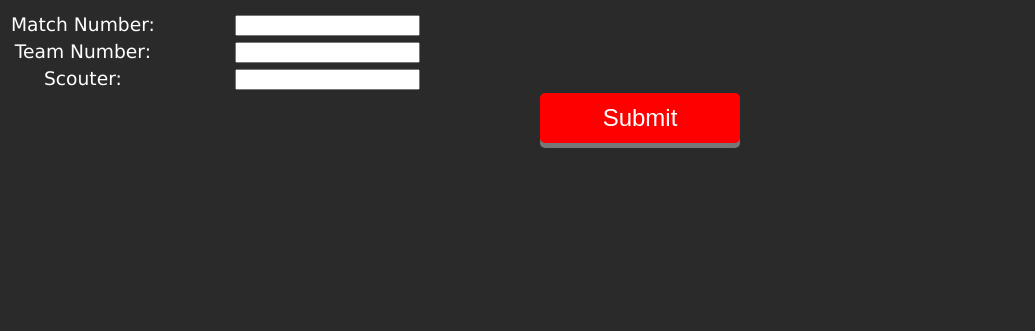
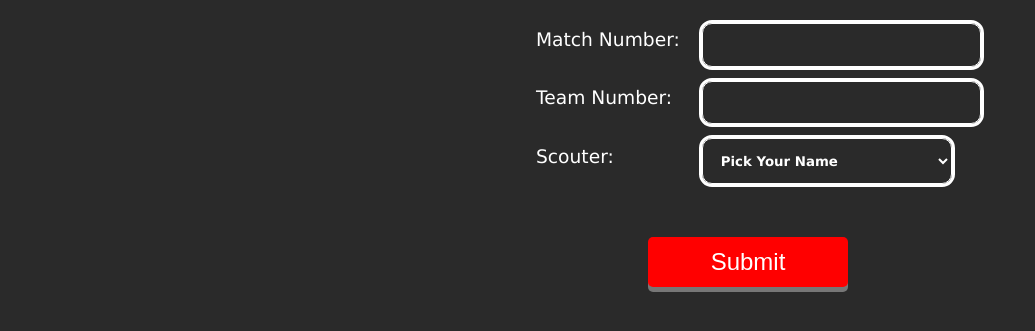
Before and after one commit to cavineers/ScoutingApp2023, a Flask app: template templates/2023/home.html in a window 1280 px wide. Shown: the part 80-411 px from the top of the page, without its empty margins (0-1035 px from the left). Run offline with Flask 2, Linux system fonts and the light colour scheme; the template is opened without the code that fills it, so the values that code supplies are empty.

Commit message:
match select page
match select page styled and added names dropdown

```diff
--- a/comps/comp2023/names.txt
+++ b/comps/comp2023/names.txt
@@ -24,7 +24,7 @@ Grant Chad
 Greenhill Kate
 Greensfelder Caden
 Grice Ashley
-Grice  Thomas
+Grice Thomas
 Ha Bryan
 Hayden Grant
 Haynes Reid
@@ -45,7 +45,7 @@ Maginnis Max
 Malta Maggie
 Malta Sam
 Marques Mateo
-McCabe  Sean
+McCabe Sean
 McManus Aiden
 Meacham Dylan
 Moore Addisyn
--- a/static/2023/css/home.css
+++ b/static/2023/css/home.css
@@ -1,9 +1,15 @@
+.content {
+    margin-left: 525px;
+}
+
 .submit {
     height: 50px;
     width: 200px;
     background-color: #ff0000; /* Red */
     border: none;
     color: white;
+    margin-top: 50px;
+    margin-left: 115px;
     text-align: center;
     text-decoration: none;
     font-size: 24px;
@@ -14,37 +20,25 @@
 .submit:hover {background-color: #cf0000}
 
 .submit:active {
-  background-color: #cf0000;
-  box-shadow: 0 0px #666;
-  transform: translateY(5px);
+    background-color: #cf0000;
+    box-shadow: 0 0px #666;
+    transform: translateY(5px);
 }
 
-.autocomplete-items {
-  position: absolute;
-  border: 1px solid #d4d4d4;
-  border-bottom: none;
-  border-top: none;
-  z-index: 99;
-  /*position the autocomplete items to be the same width as the container:*/
-  top: 100%;
-  left: 0;
-  right: 0;
+.input {
+    background-color: #2a2a2a;
+    margin-top: 10px;
+    font-weight: bold;
+    color: white;
+    padding: 1em;
+    border-radius: 10px;
+    border: 1px solid #ffffff;
+    outline: solid white;
+    width: 250px;
+    font-family: Geneva, Segoe UI, Verdana, sans-serif;
+    resize: none;
 }
 
-.autocomplete-items div {
-  padding: 10px;
-  cursor: pointer;
-  background-color: #fff;
-  border-bottom: 1px solid #d4d4d4;
+.input::after {
+    background-color: black;
 }
-
-/*when hovering an item:*/
-.autocomplete-items div:hover {
-  background-color: #e9e9e9;
-}
-
-/*when navigating through the items using the arrow keys:*/
-.autocomplete-active {
-  background-color: DodgerBlue !important;
-  color: #ffffff;
-}
--- a/templates/2023/home.html
+++ b/templates/2023/home.html
@@ -8,23 +8,91 @@
 <script src="/static/2023/js/navstamp.js"></script>
 {% endblock %}
 {% block contents %}
-<div style="text-align: center; align-items: center;">
+<div class="content">
     <form id="submitForm">
-        <table class="table">
+        <table class="table" autocomplete="off">
             <tr>
                 <td><label for="matchNumber">Match Number:&emsp;</label></td>
-                <td><input name="matchNumber" type="number" /></td>
+                <td><input class="input" name="matchNumber" type="number" /></td>
             </tr>
             <tr>
                 <td><label for="teamNumber">Team Number:&emsp;</label></td>
-                <td><input name="teamNumber" type="number" /></td>
+                <td><input class="input" name="teamNumber" type="number" /></td>
             </tr>
             <tr>
                 <td><label for="scouterName">Scouter:&emsp;</label></td>
-                <td>
-                    <div class="autocomplete" style="width:300px;">
-                        <input id="name" name="scouterName" autocomplete="off" />
-                    </div>
+                <td class="select">
+                    <select class="input" id="name" name="scouterName">
+                        <option value="placeholder">Pick Your Name</option>
+                        <option value="AbellanoJonah">Jonah Abellano</option>
+                        <option value="AvillaAnthony">Anthony Avilla</option>
+                        <option value="BakerTaryn">Taryn Baker</option>
+                        <option value="BechtelLogan">Logan Bechtel</option>
+                        <option value="BellLaura">Laura Bell</option>
+                        <option value="BoomerBrett">Brett Boomer</option>
+                        <option value="BostJames">James Bost</option>
+                        <option value="BuchtLucas">Lucas Bucht</option>
+                        <option value="CeryesSadie">Sadie Ceryes</option>
+                        <option value="CollinsBrennen">Brennen Collins</option>
+                        <option value="ComeauDulcey">Dulcey Comeau</option>
+                        <option value="ComeauBrady">Brady Comeau </option>
+                        <option value="D'AmicoPeter">Peter D'Amico</option>
+                        <option value="DavisPaul">Paul Davis</option>
+                        <option value="DavisElijah">Elijah Davis</option>
+                        <option value="DonyinahJay">Jay Donyinah</option>
+                        <option value="FlynnGavin">Gavin Flynn</option>
+                        <option value="FlynnPatrick">Patrick Flynn</option>
+                        <option value="GardinerAndrew">Andrew Gardiner</option>
+                        <option value="GardinerThomas ">Thomas Gardiner</option>
+                        <option value="GashNick">Nick Gash</option>
+                        <option value="GoodyearJake">Jake Goodyear </option>
+                        <option value="GrantChad">Chad Grant</option>
+                        <option value="GreenhillKate">Kate Greenhill</option>
+                        <option value="GreensfelderCaden">Caden Greensfelder</option>
+                        <option value="GriceAshley">Ashley Grice</option>
+                        <option value="GriceThomas">Thomas Grice</option>
+                        <option value="HaBryan">Bryan Ha</option>
+                        <option value="HaydenGrant">Grant Hayden</option>
+                        <option value="HaynesReid">Reid Haynes</option>
+                        <option value="HaynesMax">Max Haynes</option>
+                        <option value="HeckerCharles">Charles Hecker</option>
+                        <option value="HennAlex">Alex Henn</option>
+                        <option value="HerberichEric">Eric Herberich</option>
+                        <option value="JablinskeSierra">Sierra Jablinske</option>
+                        <option value="KearneyMatthew">Matthew Kearney</option>
+                        <option value="KellamKit">Kit Kellam</option>
+                        <option value="KellyBrody">Brody Kelly</option>
+                        <option value="LamTrystan">Trystan Lam</option>
+                        <option value="LarsonEvan">Evan Larson</option>
+                        <option value="LawrenceKayley">Kayley Lawrence</option>
+                        <option value="LevinRosie">Rosie Levin</option>
+                        <option value="LisiewskiAubrie">Aubrie Lisiewski</option>
+                        <option value="MaginnisMax">Max Maginnis</option>
+                        <option value="MaltaMaggie">Maggie Malta</option>
+                        <option value="MaltaSam">Sam Malta</option>
+                        <option value="MarquesMateo ">Mateo Marques</option>
+                        <option value="McCabeSean">Sean McCabe</option>
+                        <option value="McManusAiden">Aiden McManus</option>
+                        <option value="MeachamDylan">Dylan Meacham</option>
+                        <option value="MooreAddisyn">Addisyn Moore</option>
+                        <option value="MooreSavannah">Savannah Moore</option>
+                        <option value="MoultaAliAliyah">Aliyah Moulta</option>
+                        <option value="ObaraKate">Kate Obara</option>
+                        <option value="PhelpsAndrew">Andrew Phelps</option>
+                        <option value="PhelpsJacob">Jacob Phelps</option>
+                        <option value="RichardsonKaleb">Kaleb Richardson</option>
+                        <option value="RobinsonAeryn">Aeryn Robinson</option>
+                        <option value="RussNolan">Nolan Russ</option>
+                        <option value="RyanDakota">Dakota Ryan</option>
+                        <option value="SayanNicholas">Nicholas Sayan</option>
+                        <option value="SnellRobert">Robert Snell</option>
+                        <option value="StifflemireGrace">Grace Stifflemire</option>
+                        <option value="StudgeonMatthew">Matthew Studgeon</option>
+                        <option value="TracyDaniel">Daniel Tracy</option>
+                        <option value="TsamposMichael">Michael Tsampos</option>
+                        <option value="WebbMichael">Michael Webb</option>
+                        <option value="YoshidaGabe">Gabe Yoshida</option>
+                    </select>
                 </td>
             </tr>
         </table>
```
